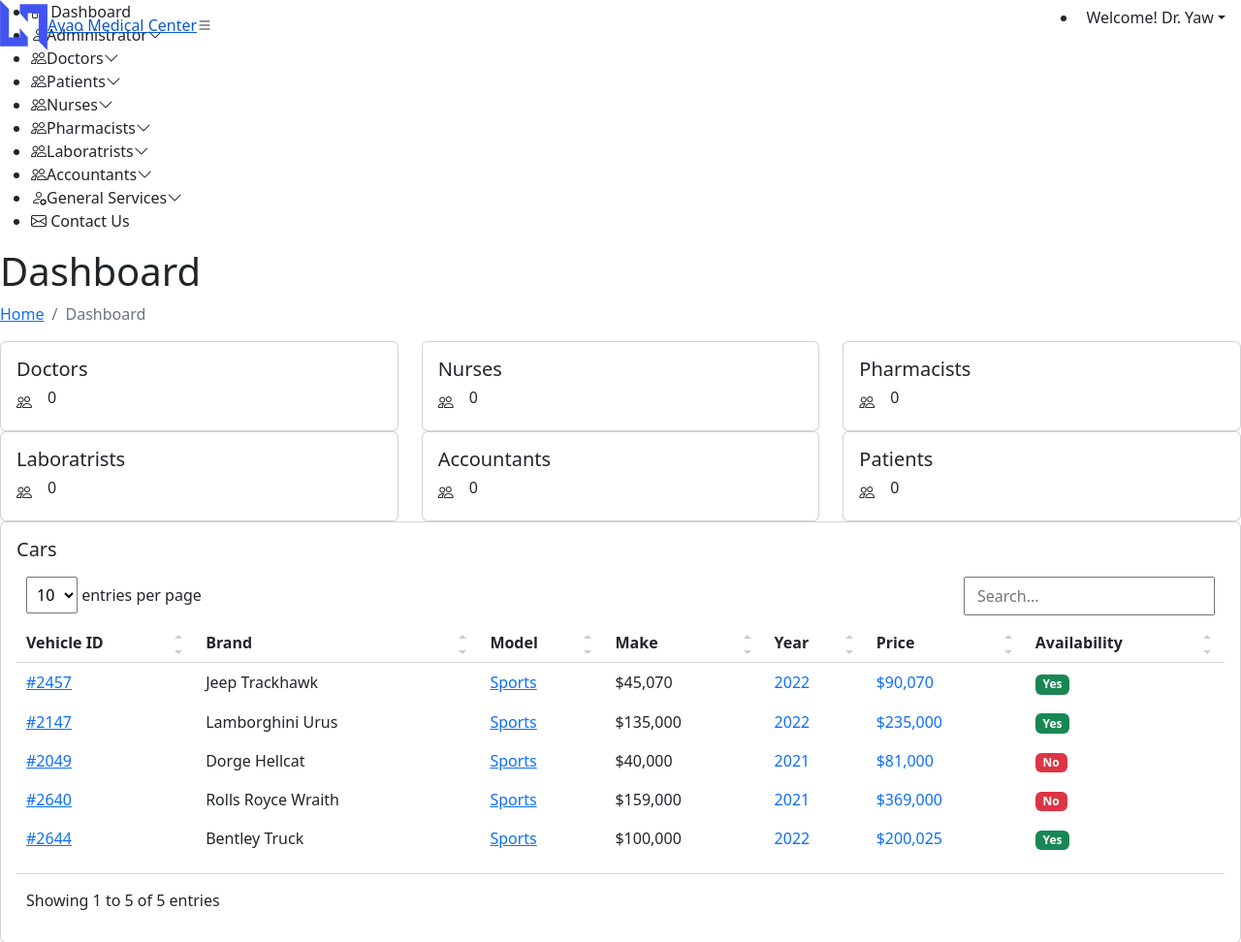
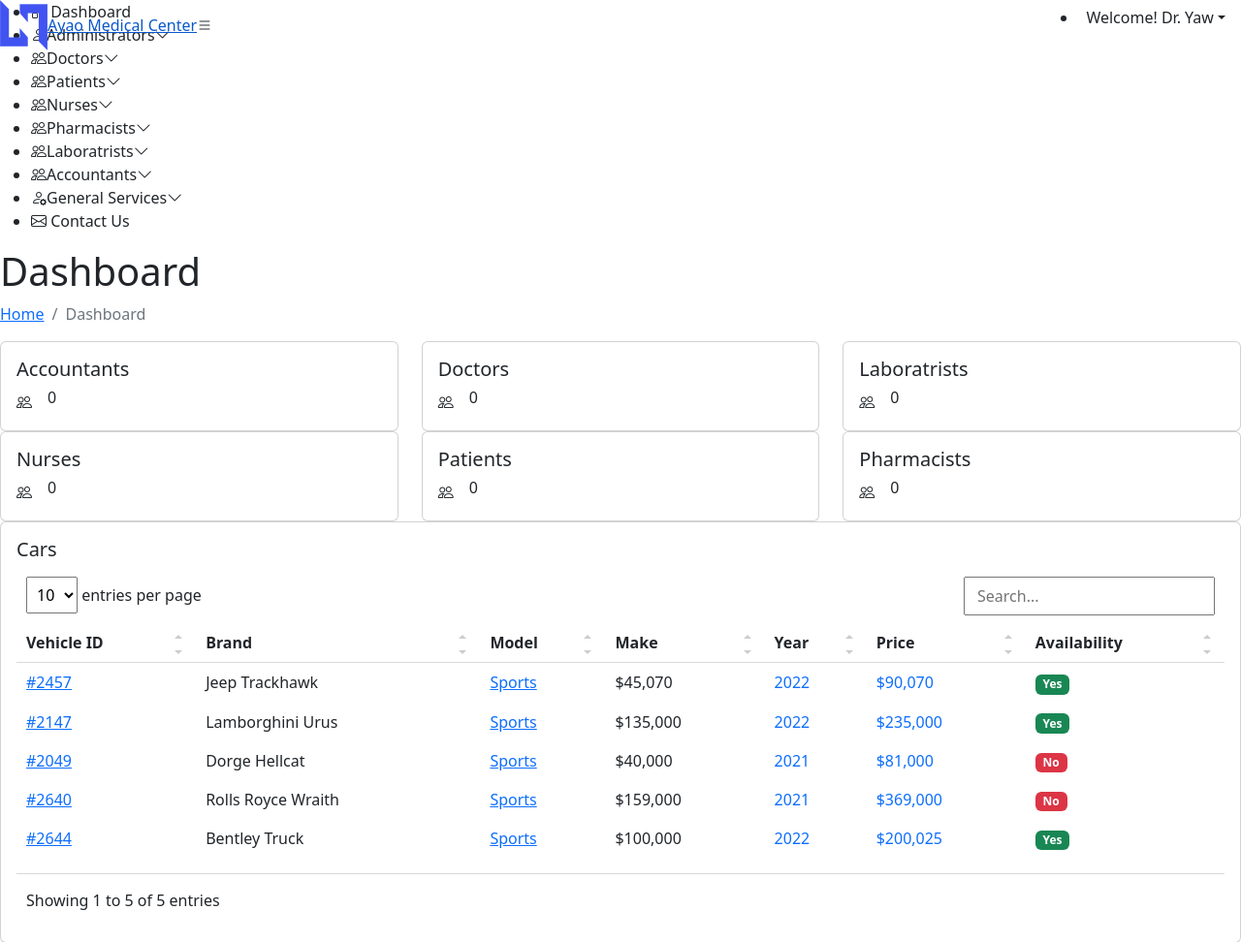
Before and after one commit to yaw-owusu/Ayao-Medical-Center, a PHP site: page /Dashboard.php in a window 1280 px wide. Shown: the top 972 px of the page at 97% size. Run offline with PHP 8.4, Linux system fonts and the light colour scheme; data that the repository does not hold is empty; some libraries are stand-ins or nearby versions.

Commit message:
a little changes done

```diff
--- a/Dashboard.php
+++ b/Dashboard.php
@@ -137,7 +137,7 @@
             data-bs-toggle="collapse"
             href="#"
           >
-            <i class="bi bi-person-check"></i><span>Administrator</span
+            <i class="bi bi-person-check"></i><span>Administrators</span
             ><i class="bi bi-chevron-down ms-auto"></i>
           </a>
           <ul
@@ -146,8 +146,8 @@
             data-bs-parent="#sidebar-nav"
           >
             <li>
-              <a href="manage_Admin.php">
-                <i class="bi bi-circle"></i><span>Manage Administrator</span>
+              <a href="manage_Administrators.php">
+                <i class="bi bi-circle"></i><span>Manage Administrators</span>
               </a>
             </li>
           </ul>
@@ -384,7 +384,7 @@
               <div class="col-xxl-4 col-md-4">
                 <div class="card info-card sales-card">
                   <div class="card-body">
-                    <h5 class="card-title">Doctors</h5>
+                    <h5 class="card-title">Accountants</h5>
 
                     <div class="d-flex align-items-center">
                       <div
@@ -393,7 +393,7 @@
                         <i class="bi  bi-people"></i>
                       </div>
                       <div class="ps-3">
-                        <h6><?php echo get_doctors_count(); ?></h6>
+                        <h6><?php echo get_accountants_count(); ?></h6>
                       </div>
                     </div>
                   </div>
@@ -401,32 +401,13 @@
               </div>
               <!-- End Cars Card -->
 
-              <!-- Brand Card -->
-              <div class="col-xxl-4 col-md-4">
-                <div class="card info-card revenue-card">
-                  <div class="card-body">
-                    <h5 class="card-title">Nurses</h5>
 
-                    <div class="d-flex align-items-center">
-                      <div
-                        class="card-icon rounded-circle d-flex align-items-center justify-content-center"
-                      >
-                        <i class="bi  bi-people"></i>
-                      </div>
-                      <div class="ps-3">
-                        <h6><?php echo get_nurses_count(); ?></h6>
-                      </div>
-                    </div>
-                  </div>
-                </div>
-              </div>
-              <!-- End Brand Card -->
 
               <!-- Customers Card -->
               <div class="col-xxl-4 col-md-4">
                 <div class="card info-card customers-card">
                   <div class="card-body">
-                    <h5 class="card-title">Pharmacists</h5>
+                    <h5 class="card-title">Doctors</h5>
 
                     <div class="d-flex align-items-center">
                       <div
@@ -435,7 +416,7 @@
                         <i class="bi bi-people"></i>
                       </div>
                       <div class="ps-3">
-                        <h6><?php echo get_pharmacists_count(); ?></h6>
+                        <h6><?php echo get_doctors_count(); ?></h6>
                       </div>
                     </div>
                   </div>
@@ -465,7 +446,7 @@
               <div class="col-xxl-4 col-md-4">
                 <div class="card info-card customers-card">
                   <div class="card-body">
-                    <h5 class="card-title">Accountants</h5>
+                    <h5 class="card-title">Nurses</h5>
 
                     <div class="d-flex align-items-center">
                       <div
@@ -474,7 +455,7 @@
                         <i class="bi bi-people"></i>
                       </div>
                       <div class="ps-3">
-                        <h6><?php echo get_accountants_count(); ?></h6>
+                        <h6><?php echo get_nurses_count(); ?></h6>
                       </div>
                     </div>
                   </div>
@@ -494,6 +475,24 @@
                       </div>
                       <div class="ps-3">
                         <h6><?php echo get_patients_count(); ?></h6>
+                      </div>
+                    </div>
+                  </div>
+                </div>
+              </div>
+              <div class="col-xxl-4 col-md-4">
+                <div class="card info-card customers-card">
+                  <div class="card-body">
+                    <h5 class="card-title">Pharmacists</h5>
+
+                    <div class="d-flex align-items-center">
+                      <div
+                        class="card-icon rounded-circle d-flex align-items-center justify-content-center"
+                      >
+                        <i class="bi  bi-people"></i>
+                      </div>
+                      <div class="ps-3">
+                        <h6><?php echo get_pharmacists_count(); ?></h6>
                       </div>
                     </div>
                   </div>
--- a/manage_Accountants.php
+++ b/manage_Accountants.php
@@ -125,7 +125,7 @@
             data-bs-toggle="collapse"
             href="#"
           >
-            <i class="bi bi-person-check"></i><span>Administrator</span
+            <i class="bi bi-person-check"></i><span>Administrators</span
             ><i class="bi bi-chevron-down ms-auto"></i>
           </a>
           <ul
@@ -134,8 +134,8 @@
             data-bs-parent="#sidebar-nav"
           >
             <li>
-              <a href="manage_Admin.php">
-                <i class="bi bi-circle"></i><span>Manage Administrator</span>
+              <a href="manage_Administrators.php">
+                <i class="bi bi-circle"></i><span>Manage Administrators</span>
               </a>
             </li>
           </ul>
--- a/manage_Admin.php
+++ b/manage_Administrators.php
@@ -132,7 +132,7 @@
             data-bs-parent="#sidebar-nav"
           >
             <li>
-              <a href="manage_Admin.php">
+              <a href="manage_Administrators.php">
                 <i class="bi bi-circle"></i><span>Manage Administrator</span>
               </a>
             </li>
--- a/manage_Doctors.php
+++ b/manage_Doctors.php
@@ -105,12 +105,12 @@
 
       <li class="nav-item">
         <a class="nav-link collapsed" data-bs-target="#forms-nav" data-bs-toggle="collapse" href="#">
-          <i class="bi bi-person-check"></i><span>Administrator</span><i class="bi bi-chevron-down ms-auto"></i>
+          <i class="bi bi-person-check"></i><span>Administrators</span><i class="bi bi-chevron-down ms-auto"></i>
         </a>
         <ul id="forms-nav" class="nav-content collapse" data-bs-parent="#sidebar-nav">
           <li>
-            <a href="manage_Admin.php">
-              <i class="bi bi-circle"></i><span>Manage Administrator</span>
+            <a href="manage_Administrators.php">
+              <i class="bi bi-circle"></i><span>Manage Administrators</span>
             </a>
           </li>
         </ul>
--- a/manage_Laboratrists.php
+++ b/manage_Laboratrists.php
@@ -123,7 +123,7 @@
             data-bs-toggle="collapse"
             href="#"
           >
-            <i class="bi bi-person-check"></i><span>Administrator</span
+            <i class="bi bi-person-check"></i><span>Administrators</span
             ><i class="bi bi-chevron-down ms-auto"></i>
           </a>
           <ul
@@ -132,8 +132,8 @@
             data-bs-parent="#sidebar-nav"
           >
             <li>
-              <a href="manage_Admin.php">
-                <i class="bi bi-circle"></i><span>Manage Administrator</span>
+              <a href="manage_Administrators.php">
+                <i class="bi bi-circle"></i><span>Manage Administratosr</span>
               </a>
             </li>
           </ul>
--- a/manage_Nurses.php
+++ b/manage_Nurses.php
@@ -125,7 +125,7 @@
             data-bs-toggle="collapse"
             href="#"
           >
-            <i class="bi bi-person-check"></i><span>Administrator</span
+            <i class="bi bi-person-check"></i><span>Administrators</span
             ><i class="bi bi-chevron-down ms-auto"></i>
           </a>
           <ul
@@ -134,8 +134,8 @@
             data-bs-parent="#sidebar-nav"
           >
             <li>
-              <a href="manage_Admin.php">
-                <i class="bi bi-circle"></i><span>Manage Administrator</span>
+              <a href="manage_Administrators.php">
+                <i class="bi bi-circle"></i><span>Manage Administrators</span>
               </a>
             </li>
           </ul>
--- a/manage_Patients.php
+++ b/manage_Patients.php
@@ -125,7 +125,7 @@
             data-bs-toggle="collapse"
             href="#"
           >
-            <i class="bi bi-person-check"></i><span>Administrator</span
+            <i class="bi bi-person-check"></i><span>Administrators</span
             ><i class="bi bi-chevron-down ms-auto"></i>
           </a>
           <ul
@@ -134,8 +134,8 @@
             data-bs-parent="#sidebar-nav"
           >
             <li>
-              <a href="manage_Admin.php">
-                <i class="bi bi-circle"></i><span>Manage Administrator</span>
+              <a href="manage_Administrators.php">
+                <i class="bi bi-circle"></i><span>Manage Administrators</span>
               </a>
             </li>
           </ul>
--- a/manage_Pharmacists.php
+++ b/manage_Pharmacists.php
@@ -124,7 +124,7 @@
             data-bs-toggle="collapse"
             href="#"
           >
-            <i class="bi bi-person-check"></i><span>Administrator</span
+            <i class="bi bi-person-check"></i><span>Administrators</span
             ><i class="bi bi-chevron-down ms-auto"></i>
           </a>
           <ul
@@ -133,8 +133,8 @@
             data-bs-parent="#sidebar-nav"
           >
             <li>
-              <a href="manage_Admin.php">
-                <i class="bi bi-circle"></i><span>Manage Administrator</span>
+              <a href="manage_Administrators.php">
+                <i class="bi bi-circle"></i><span>Manage Administrators</span>
               </a>
             </li>
           </ul>
--- a/pages-changepassword.php
+++ b/pages-changepassword.php
@@ -4,7 +4,7 @@
     <meta charset="utf-8" />
     <meta content="width=device-width, initial-scale=1.0" name="viewport" />
 
-    <title>Hospify App</title>
+    <title>Ayao Medical Center</title>
     <meta content="" name="description" />
     <meta content="" name="keywords" />
 
@@ -55,7 +55,7 @@
                     class="logo d-flex align-items-center w-auto"
                   >
                     <img src="img/logo.png" alt="" />
-                    <span class="d-none d-lg-block">Hospify App</span>
+                    <span class="d-none d-lg-block">Ayao Medical Center</span>
                   </a>
                 </div>
                 <!-- End Logo -->
--- a/pages-emailconfirm.php
+++ b/pages-emailconfirm.php
@@ -4,7 +4,7 @@
     <meta charset="utf-8" />
     <meta content="width=device-width, initial-scale=1.0" name="viewport" />
 
-    <title>Hospify App</title>
+    <title>Ayao Medical Center</title>
     <meta content="" name="description" />
     <meta content="" name="keywords" />
 
@@ -55,7 +55,7 @@
                     class="logo d-flex align-items-center w-auto"
                   >
                     <img src="img/logo.png" alt="" />
-                    <span class="d-none d-lg-block">Hospify App</span>
+                    <span class="d-none d-lg-block">Ayao Medical Center</span>
                   </a>
                 </div>
                 <!-- End Logo -->
--- a/pages-login.php
+++ b/pages-login.php
@@ -4,7 +4,7 @@
     <meta charset="utf-8" />
     <meta content="width=device-width, initial-scale=1.0" name="viewport" />
 
-    <title>Hospify App</title>
+    <title>Ayao Medical Center</title>
     <meta content="" name="description" />
     <meta content="" name="keywords" />
 
@@ -55,7 +55,7 @@
                     class="logo d-flex align-items-center w-auto"
                   >
                     <img src="img/logo.png" alt="" />
-                    <span class="d-none d-lg-block">Hospify App</span>
+                    <span class="d-none d-lg-block">Ayao Medical Center</span>
                   </a>
                 </div>
                 <!-- End Logo -->
--- a/pages-register.php
+++ b/pages-register.php
@@ -4,7 +4,7 @@
     <meta charset="utf-8" />
     <meta content="width=device-width, initial-scale=1.0" name="viewport" />
 
-    <title>Hospify App</title>
+    <title>Ayao Medical Center</title>
     <meta content="" name="description" />
     <meta content="" name="keywords" />
 
@@ -55,7 +55,7 @@
                     class="logo d-flex align-items-center w-auto"
                   >
                     <img src="img/logo.png" alt="" />
-                    <span class="d-none d-lg-block">Hospify App</span>
+                    <span class="d-none d-lg-block">Ayao Medical Center</span>
                   </a>
                 </div>
                 <!-- End Logo -->
--- a/users-profile.php
+++ b/users-profile.php
@@ -134,7 +134,7 @@
             data-bs-toggle="collapse"
             href="#"
           >
-            <i class="bi bi-person-check"></i><span>Administrator</span
+            <i class="bi bi-person-check"></i><span>Administrators</span
             ><i class="bi bi-chevron-down ms-auto"></i>
           </a>
           <ul
@@ -143,8 +143,8 @@
             data-bs-parent="#sidebar-nav"
           >
             <li>
-              <a href="manage-admin.php">
-                <i class="bi bi-circle"></i><span>Manage Administrator</span>
+              <a href="manage-Administrators.php">
+                <i class="bi bi-circle"></i><span>Manage Administrators</span>
               </a>
             </li>
           </ul>
```
Also changed, not shown: pages-contact.php (+4 -4 lines).
